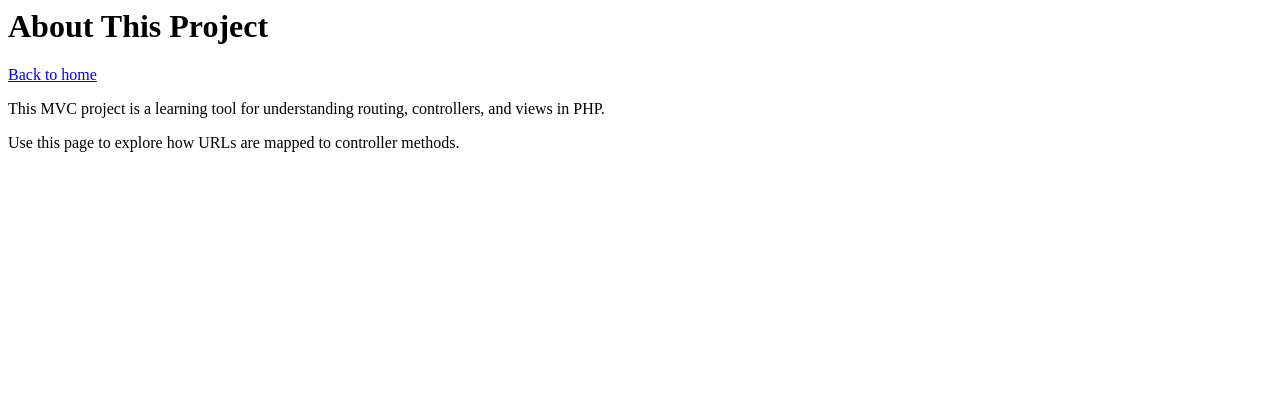
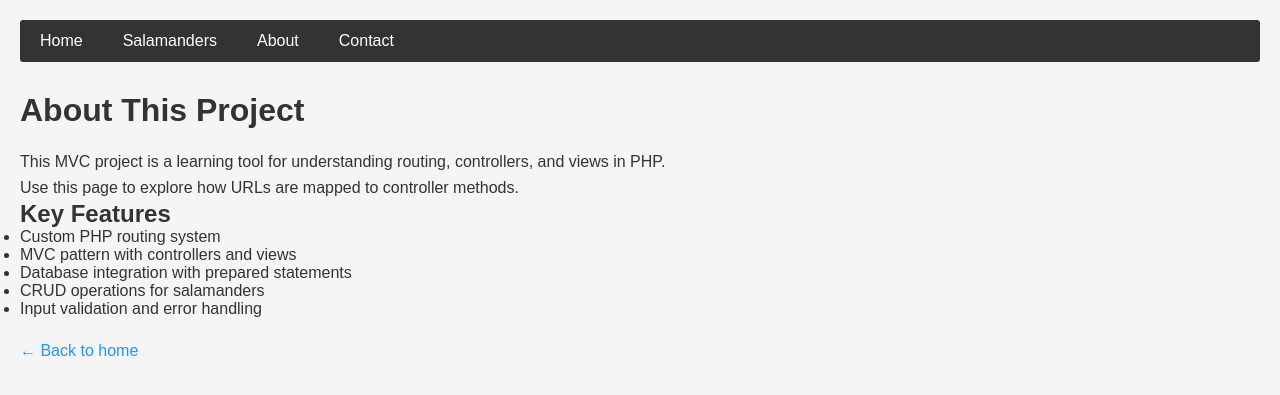
Before and after one commit to arthurcathey/WEB-250-mvc, a PHP site: page /about in a window 1280 px wide. Shown: the top 395 px of the page. Run offline with PHP 8.4, Linux system fonts and the light colour scheme.

Commit message:
Style home, about, and contact pages with consistent CSS - Add proper HTML structure and main.css to all pages, include navigation and back links

```diff
--- a/src/Views/about.php
+++ b/src/Views/about.php
@@ -1,4 +1,45 @@
-<h1>About This Project</h1>
-<a href="/WEB-250-mvc/web250-mvc/public/">Back to home</a>
-<p>This MVC project is a learning tool for understanding routing, controllers, and views in PHP.</p>
-<p>Use this page to explore how URLs are mapped to controller methods.</p>
+<?php
+// src/Views/about.php
+//
+// The about page explains the project.
+?>
+<!DOCTYPE html>
+<html lang="en">
+
+<head>
+  <meta charset="UTF-8">
+  <title>About - Web250 MVC</title>
+  <link rel="stylesheet" href="/WEB-250-mvc/web250-mvc/public/css/main.css">
+</head>
+
+<body>
+  <nav>
+    <ul>
+      <li><a href="/WEB-250-mvc/web250-mvc/public/">Home</a></li>
+      <li><a href="/WEB-250-mvc/web250-mvc/public/salamanders">Salamanders</a></li>
+      <li><a href="/WEB-250-mvc/web250-mvc/public/about">About</a></li>
+      <li><a href="/WEB-250-mvc/web250-mvc/public/contact">Contact</a></li>
+    </ul>
+  </nav>
+
+  <h1>About This Project</h1>
+
+  <p>This MVC project is a learning tool for understanding routing, controllers, and views in PHP.</p>
+
+  <p>Use this page to explore how URLs are mapped to controller methods.</p>
+
+  <h2>Key Features</h2>
+  <ul>
+    <li>Custom PHP routing system</li>
+    <li>MVC pattern with controllers and views</li>
+    <li>Database integration with prepared statements</li>
+    <li>CRUD operations for salamanders</li>
+    <li>Input validation and error handling</li>
+  </ul>
+
+  <div class="back-link">
+    <p><a href="/WEB-250-mvc/web250-mvc/public/">← Back to home</a></p>
+  </div>
+</body>
+
+</html>
```
Also changed, not shown: src/Views/contact.php (+42 -3 lines), src/Views/home.php (+24 -4 lines).
